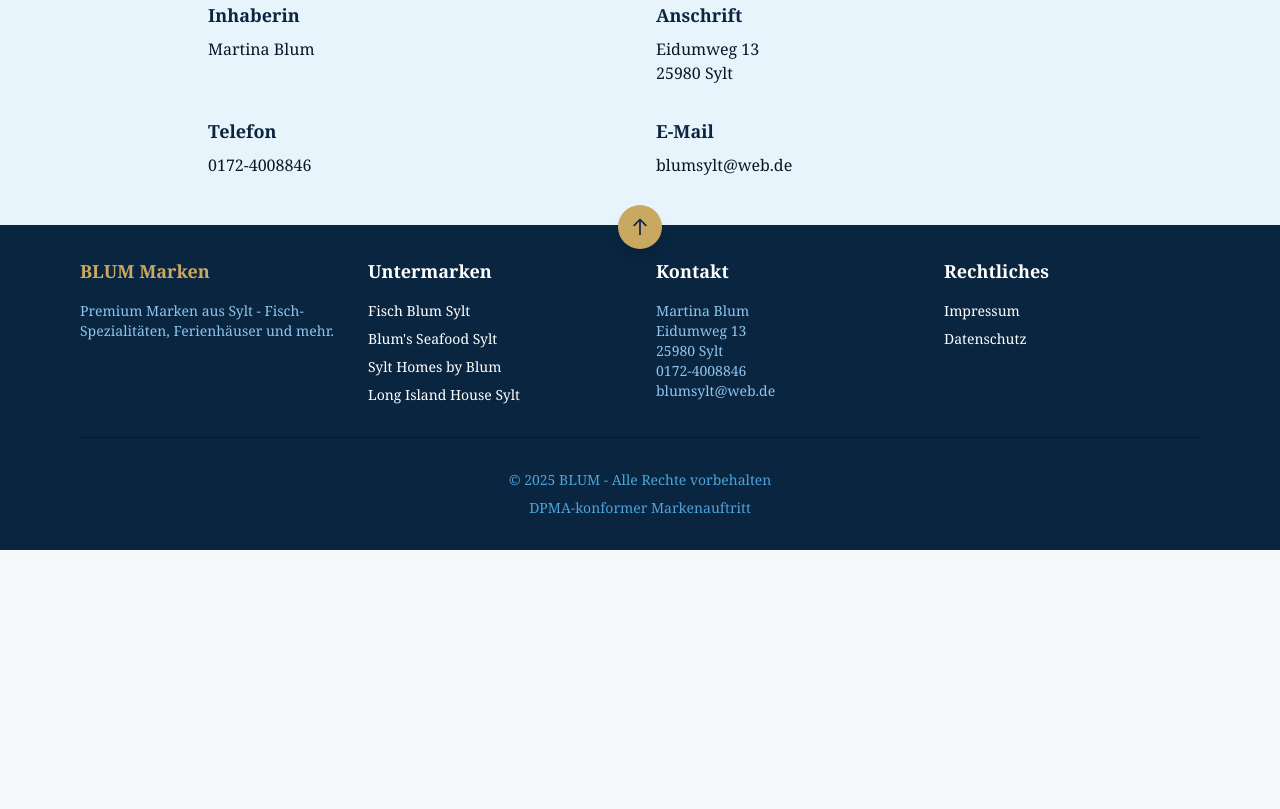
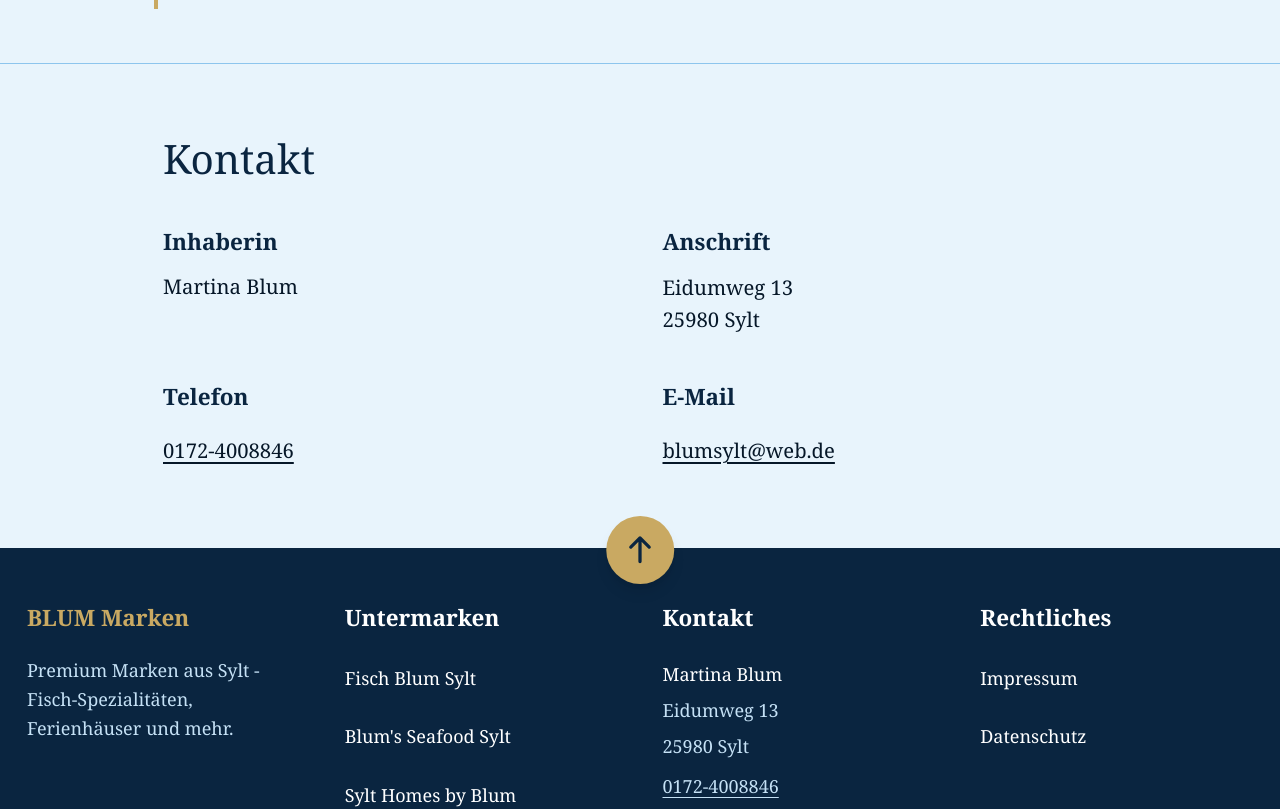
Before and after one commit to DiggAiHH/Sylt, a Next.js app: page /fisch-blum-sylt in a window 1280 px wide. Shown: the part 1260-2069 px from the top of the page. Before the commit the page ends 1810 px from the top, so only its background shows below. Built offline with nearby package versions, Linux system fonts and the light colour scheme.

Commit message:
Changes before error encountered
Co-authored-by: DiggAiHH <248858257+DiggAiHH@users.noreply.github.com>

```diff
--- a/src/app/globals.css
+++ b/src/app/globals.css
@@ -7,12 +7,51 @@
   --foreground: #0A2540;
   --deep-sea-blue: #0A2540;
   --rich-gold: #C9A962;
+  /* Accessibility: Increased base font size for better readability */
+  font-size: 18px;
 }
 
 body {
   color: var(--foreground);
   background: var(--background);
   font-family: "Georgia", "Times New Roman", serif;
+  /* Improved line height for better readability, especially for older users */
+  line-height: 1.7;
+  /* Smooth scrolling for better UX, respects reduced-motion preference */
+  scroll-behavior: smooth;
+}
+
+/* Respect user's motion preferences - important for users with vestibular disorders */
+@media (prefers-reduced-motion: reduce) {
+  *,
+  *::before,
+  *::after {
+    animation-duration: 0.01ms !important;
+    animation-iteration-count: 1 !important;
+    transition-duration: 0.01ms !important;
+    scroll-behavior: auto !important;
+  }
+}
+
+/* Enhanced focus styles for keyboard navigation - critical for accessibility */
+*:focus-visible {
+  outline: 3px solid var(--rich-gold);
+  outline-offset: 3px;
+  border-radius: 4px;
+}
+
+/* Larger touch targets for better mobile usability and older users */
+@layer base {
+  /* Ensure minimum touch target size of 48x48px (WCAG 2.5.5 Target Size) */
+  a, button, [role="button"], input, select, textarea {
+    min-height: 48px;
+  }
+
+  /* Improved text selection for better visibility */
+  ::selection {
+    background-color: var(--rich-gold);
+    color: var(--deep-sea-blue);
+  }
 }
 
 @layer utilities {
@@ -22,6 +61,18 @@ body {
 
   .animate-fade-in {
     animation: fadeIn 0.8s ease-out forwards;
+  }
+
+  /* Large text utility for important content */
+  .text-senior-friendly {
+    font-size: 1.125rem;
+    line-height: 1.8;
+    letter-spacing: 0.01em;
+  }
+
+  /* High contrast mode for better visibility */
+  .high-contrast {
+    font-weight: 500;
   }
 }
 
@@ -35,3 +86,17 @@ body {
     transform: translateY(0);
   }
 }
+
+/* Print styles for accessibility */
+@media print {
+  body {
+    font-size: 12pt;
+    line-height: 1.5;
+    color: black;
+    background: white;
+  }
+
+  a[href]::after {
+    content: " (" attr(href) ")";
+  }
+}
--- a/src/components/ContactInfo.tsx
+++ b/src/components/ContactInfo.tsx
@@ -4,50 +4,53 @@ import { CONTACT } from "@/lib/constants";
 export default function ContactInfo() {
   return (
     <section
-      className="bg-deep-sea-blue-50 border-t border-deep-sea-blue-200 py-12"
+      className="bg-deep-sea-blue-50 border-t border-deep-sea-blue-200 py-16"
       aria-labelledby="contact-section-heading"
     >
-      <div className="max-w-4xl mx-auto px-4">
+      <div className="max-w-4xl mx-auto px-6">
+        {/* Larger heading for better visibility */}
         <h2
           id="contact-section-heading"
-          className="text-2xl font-serif text-deep-sea-blue mb-6"
+          className="text-3xl md:text-4xl font-serif text-deep-sea-blue mb-10"
         >
           Kontakt
         </h2>
-        <div className="grid md:grid-cols-2 gap-8">
+        {/* Better spacing and larger text */}
+        <div className="grid md:grid-cols-2 gap-10">
           <div>
-            <h3 className="text-lg font-semibold text-deep-sea-blue mb-2">
+            <h3 className="text-xl font-semibold text-deep-sea-blue mb-3">
               Inhaberin
             </h3>
-            <p className="text-deep-sea-blue-700">{CONTACT.name}</p>
+            <p className="text-deep-sea-blue-700 text-lg">{CONTACT.name}</p>
           </div>
           <div>
-            <h3 className="text-lg font-semibold text-deep-sea-blue mb-2">
+            <h3 className="text-xl font-semibold text-deep-sea-blue mb-3">
               Anschrift
             </h3>
-            <address className="text-deep-sea-blue-700 not-italic">
+            <address className="text-deep-sea-blue-700 not-italic text-lg leading-relaxed">
               {CONTACT.street}<br />
               {CONTACT.zip} {CONTACT.city}
             </address>
           </div>
           <div>
-            <h3 className="text-lg font-semibold text-deep-sea-blue mb-2">
+            <h3 className="text-xl font-semibold text-deep-sea-blue mb-3">
               Telefon
             </h3>
+            {/* Larger, underlined link for better visibility and accessibility */}
             <a
               href={`tel:${CONTACT.phone}`}
-              className="text-deep-sea-blue-700 hover:text-rich-gold transition-colors"
+              className="text-deep-sea-blue-700 hover:text-rich-gold transition-colors text-lg underline underline-offset-4 decoration-2 py-2 inline-block min-h-[48px] focus:ring-2 focus:ring-rich-gold focus:ring-offset-2 rounded"
             >
               {CONTACT.phoneFormatted}
             </a>
           </div>
           <div>
-            <h3 className="text-lg font-semibold text-deep-sea-blue mb-2">
+            <h3 className="text-xl font-semibold text-deep-sea-blue mb-3">
               E-Mail
             </h3>
             <a
               href={`mailto:${CONTACT.email}`}
-              className="text-deep-sea-blue-700 hover:text-rich-gold transition-colors"
+              className="text-deep-sea-blue-700 hover:text-rich-gold transition-colors text-lg underline underline-offset-4 decoration-2 py-2 inline-block min-h-[48px] focus:ring-2 focus:ring-rich-gold focus:ring-offset-2 rounded"
             >
               {CONTACT.email}
             </a>
--- a/src/components/Footer.tsx
+++ b/src/components/Footer.tsx
@@ -5,10 +5,15 @@ import Link from "next/link";
 import { NAV_BRANDS, CONTACT } from "@/lib/constants";
 
 export default function Footer() {
-  // Smooth scroll to top with error handling
+  // Smooth scroll to top with error handling and reduced-motion support
   const scrollToTop = useCallback(() => {
     try {
-      window.scrollTo({ top: 0, behavior: "smooth" });
+      // Check for reduced motion preference
+      const prefersReducedMotion = window.matchMedia("(prefers-reduced-motion: reduce)").matches;
+      window.scrollTo({
+        top: 0,
+        behavior: prefersReducedMotion ? "auto" : "smooth"
+      });
     } catch {
       // Fallback for browsers that don't support smooth scrolling
       window.scrollTo(0, 0);
@@ -19,19 +24,19 @@ export default function Footer() {
 
   return (
     <footer
-      className="bg-deep-sea-blue text-white py-8 relative"
+      className="bg-deep-sea-blue text-white py-12 relative"
       role="contentinfo"
       aria-label="Fußzeile"
     >
-      {/* Back to Top Button */}
+      {/* Back to Top Button - Larger touch target (56x56px) */}
       <button
         type="button"
         onClick={scrollToTop}
-        className="absolute -top-5 left-1/2 transform -translate-x-1/2 bg-rich-gold text-deep-sea-blue p-3 rounded-full shadow-lg hover:bg-rich-gold-300 transition-all duration-300 hover:scale-110 focus:outline-none focus:ring-2 focus:ring-white focus:ring-offset-2 focus:ring-offset-deep-sea-blue"
+        className="absolute -top-7 left-1/2 transform -translate-x-1/2 bg-rich-gold text-deep-sea-blue p-4 rounded-full shadow-lg hover:bg-rich-gold-300 transition-all duration-300 hover:scale-110 focus:outline-none focus:ring-4 focus:ring-white focus:ring-offset-2 focus:ring-offset-deep-sea-blue min-w-[56px] min-h-[56px] flex items-center justify-center"
         aria-label="Nach oben scrollen"
       >
         <svg
-          className="w-5 h-5"
+          className="w-7 h-7"
           fill="none"
           stroke="currentColor"
           viewBox="0 0 24 24"
@@ -40,30 +45,32 @@ export default function Footer() {
           <path
             strokeLinecap="round"
             strokeLinejoin="round"
-            strokeWidth={2}
+            strokeWidth={2.5}
             d="M5 10l7-7m0 0l7 7m-7-7v18"
           />
         </svg>
       </button>
 
-      <div className="max-w-6xl mx-auto px-4">
-        <div className="grid md:grid-cols-4 gap-8">
+      <div className="max-w-6xl mx-auto px-6">
+        {/* Larger text and better spacing for readability */}
+        <div className="grid md:grid-cols-4 gap-10">
           <div>
-            <h3 className="text-lg font-serif font-bold text-rich-gold mb-4">
+            <h3 className="text-xl font-serif font-bold text-rich-gold mb-5">
               BLUM Marken
             </h3>
-            <p className="text-deep-sea-blue-200 text-sm">
+            <p className="text-deep-sea-blue-100 text-base leading-relaxed">
               Premium Marken aus Sylt - Fisch-Spezialitäten, Ferienhäuser und mehr.
             </p>
           </div>
           <div>
-            <h3 className="text-lg font-semibold mb-4">Untermarken</h3>
-            <ul className="space-y-2 text-sm" role="list">
+            <h3 className="text-xl font-semibold mb-5">Untermarken</h3>
+            {/* Larger touch targets for links */}
+            <ul className="space-y-3" role="list">
               {NAV_BRANDS.slice(1).map((brand) => (
                 <li key={brand.href}>
                   <Link
                     href={brand.href}
-                    className="hover:text-rich-gold transition-colors"
+                    className="text-base hover:text-rich-gold transition-colors py-2 inline-block min-h-[44px] flex items-center focus:ring-2 focus:ring-rich-gold focus:ring-offset-2 focus:ring-offset-deep-sea-blue rounded"
                   >
                     {brand.name}
                   </Link>
@@ -72,45 +79,52 @@ export default function Footer() {
             </ul>
           </div>
           <div>
-            <h3 className="text-lg font-semibold mb-4">Kontakt</h3>
-            <address className="text-sm not-italic text-deep-sea-blue-200">
-              {CONTACT.name}<br />
+            <h3 className="text-xl font-semibold mb-5">Kontakt</h3>
+            {/* Larger text for better readability */}
+            <address className="text-base not-italic text-deep-sea-blue-100 leading-loose">
+              <span className="font-medium text-white">{CONTACT.name}</span><br />
               {CONTACT.street}<br />
               {CONTACT.zip} {CONTACT.city}<br />
               <a
                 href={`tel:${CONTACT.phone}`}
-                className="hover:text-rich-gold transition-colors"
+                className="hover:text-rich-gold transition-colors py-1 inline-block underline underline-offset-4 focus:ring-2 focus:ring-rich-gold rounded"
               >
                 {CONTACT.phoneFormatted}
               </a>
               <br />
               <a
                 href={`mailto:${CONTACT.email}`}
-                className="hover:text-rich-gold transition-colors"
+                className="hover:text-rich-gold transition-colors py-1 inline-block underline underline-offset-4 focus:ring-2 focus:ring-rich-gold rounded"
               >
                 {CONTACT.email}
               </a>
             </address>
           </div>
           <div>
-            <h3 className="text-lg font-semibold mb-4">Rechtliches</h3>
-            <ul className="space-y-2 text-sm" role="list">
+            <h3 className="text-xl font-semibold mb-5">Rechtliches</h3>
+            <ul className="space-y-3" role="list">
               <li>
-                <Link href="/impressum" className="hover:text-rich-gold transition-colors">
+                <Link
+                  href="/impressum"
+                  className="text-base hover:text-rich-gold transition-colors py-2 inline-block min-h-[44px] flex items-center focus:ring-2 focus:ring-rich-gold focus:ring-offset-2 focus:ring-offset-deep-sea-blue rounded"
+                >
                   Impressum
                 </Link>
               </li>
               <li>
-                <Link href="/datenschutz" className="hover:text-rich-gold transition-colors">
+                <Link
+                  href="/datenschutz"
+                  className="text-base hover:text-rich-gold transition-colors py-2 inline-block min-h-[44px] flex items-center focus:ring-2 focus:ring-rich-gold focus:ring-offset-2 focus:ring-offset-deep-sea-blue rounded"
+                >
                   Datenschutz
                 </Link>
               </li>
             </ul>
           </div>
         </div>
-        <div className="border-t border-deep-sea-blue-700 mt-8 pt-8 text-center text-sm text-deep-sea-blue-300">
+        <div className="border-t border-deep-sea-blue-700 mt-10 pt-10 text-center text-base text-deep-sea-blue-200">
           <p>&copy; {currentYear} BLUM - Alle Rechte vorbehalten</p>
-          <p className="mt-2">DPMA-konformer Markenauftritt</p>
+          <p className="mt-3">DPMA-konformer Markenauftritt</p>
         </div>
       </div>
     </footer>
```
Also changed, not shown: src/app/page.tsx (+59 -54 lines), src/components/Navigation.tsx (+19 -16 lines).
